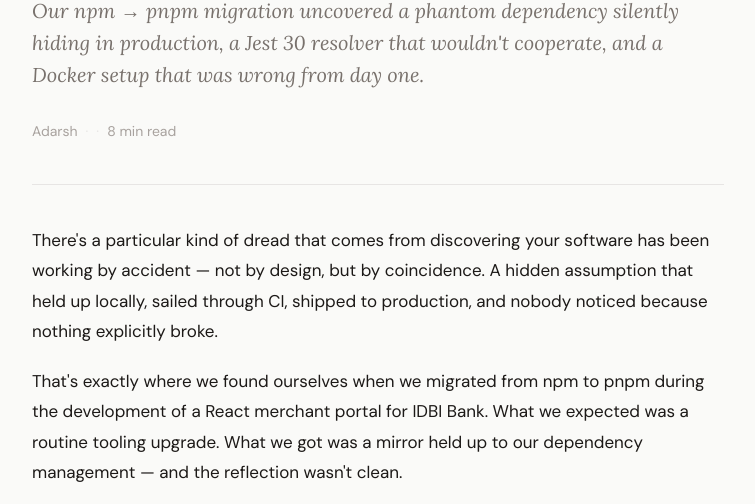
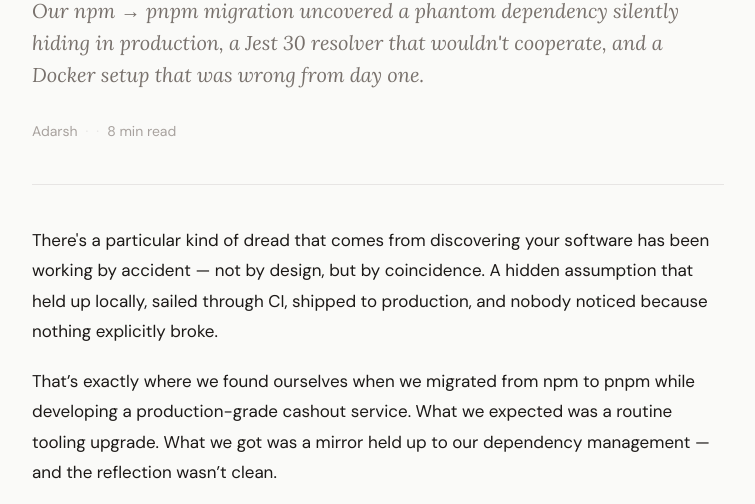
Before and after one commit to adarshdebata/npm-to-pnpm-migration, a plain HTML site: page index.html in a window 1280 px wide. Shown: the part 242-746 px from the top of the page, without its empty margins (262-1017 px from the left). Drawn offline with Linux system fonts and the light colour scheme.

Commit message:
Revise migration story from npm to pnpm

```diff
--- a/index.html
+++ b/index.html
@@ -329,9 +329,8 @@
             not by design, but by coincidence. A hidden assumption that held up locally, sailed through CI, shipped to
             production, and nobody noticed because nothing explicitly broke.</p>
 
-        <p>That's exactly where we found ourselves when we migrated from npm to pnpm during the development of a React
-            merchant portal for IDBI Bank. What we expected was a routine tooling upgrade. What we got was a mirror held
-            up to our dependency management — and the reflection wasn't clean.</p>
+        <p>That’s exactly where we found ourselves when we migrated from npm to pnpm while developing a production-grade cashout service.
+            What we expected was a routine tooling upgrade. What we got was a mirror held up to our dependency management — and the reflection wasn’t clean.</p>
 
         <p>This is the full story: why we made the switch, what broke, <em>why</em> each thing broke (not just that it
             did), and what we'd tell anyone else planning the same migration.</p>
```
